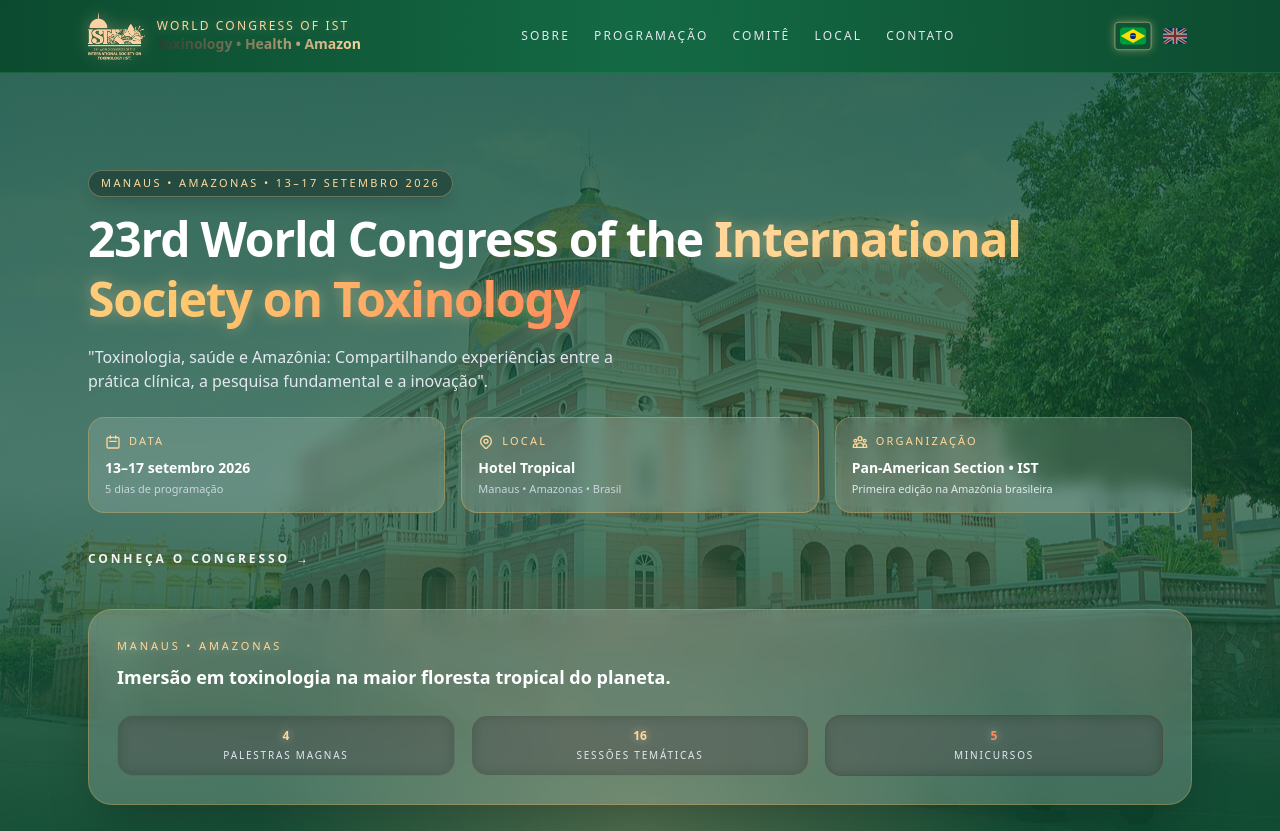
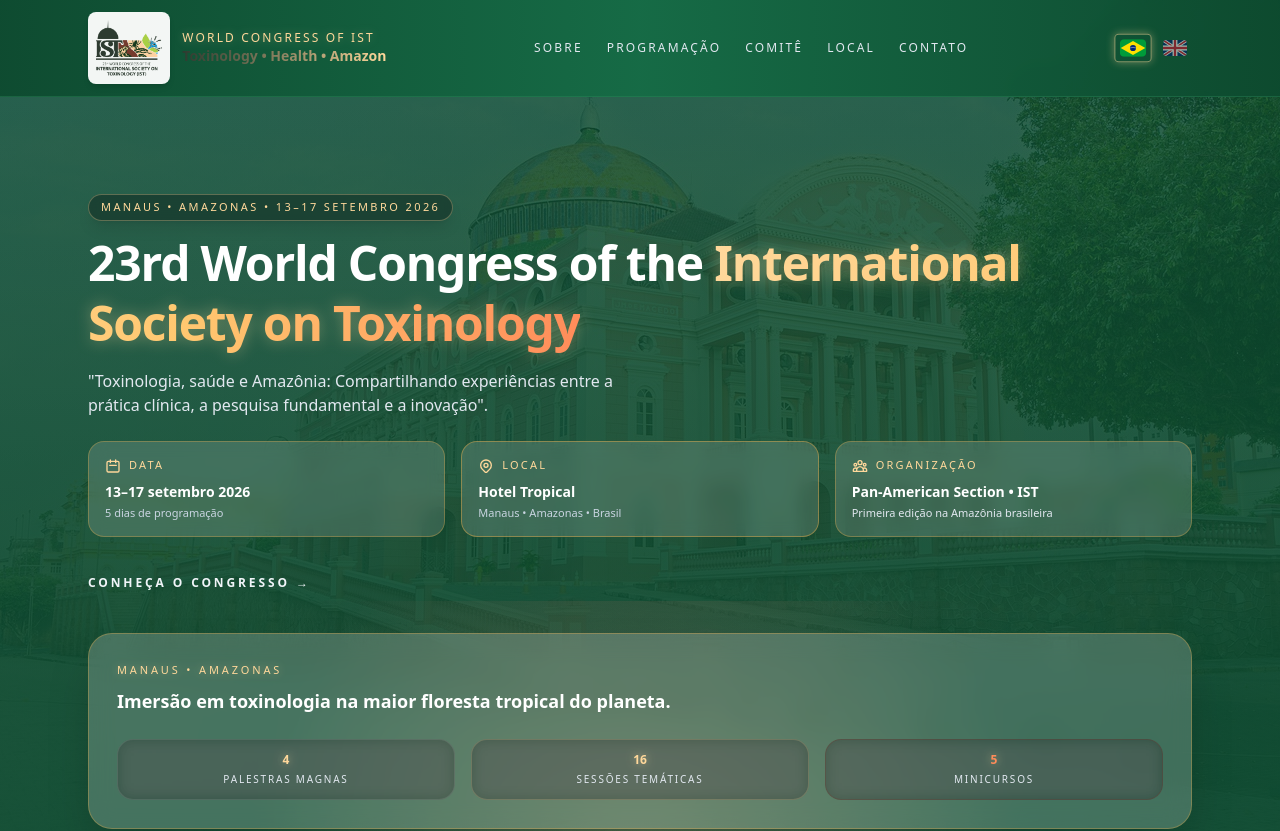
Before and after one commit to mestreshake/congresso-lp, a React (Vite) app: page / in a window 1280 px wide. Shown: the top 831 px of the page. Built offline with nearby package versions, Linux system fonts and the light colour scheme.

Commit message:
feat: add scroll bg

```diff
--- a/src/App.tsx
+++ b/src/App.tsx
@@ -8,12 +8,20 @@
 import SponsorsSection from './components/SponsorsSection'
 import Footer from './components/Footer'
 
+// Background fixo do Teatro Amazonas
+import teatroBg from './assets/Teatro_am_01.jpg'
+
 function App() {
   return (
-    <div className="min-h-screen bg-gradient-to-br from-[#0d4a2f] via-[#156b45] to-[#0d4a2f] text-slate-50">
+    <div
+      className="min-h-screen text-slate-50 bg-cover bg-center bg-fixed"
+      style={{ backgroundImage: `url(${teatroBg})` }}
+    >
+      {/* Overlay verde sobre o background */}
+      <div className="min-h-screen bg-gradient-to-b from-[#0d4a2f]/85 via-[#0d4a2f]/90 to-[#0d4a2f]/95">
         <Header />
 
-      {/* Hero com background image */}
+        {/* Hero */}
         <Hero />
 
         {/* Demais seções */}
@@ -28,6 +36,7 @@
 
         <Footer />
       </div>
+    </div>
   )
 }
 
--- a/src/components/AboutSection.tsx
+++ b/src/components/AboutSection.tsx
@@ -3,7 +3,7 @@
 
 // Fotos dos presidentes
 import anaMariaPhoto from '../assets/pessoas/AnaMoura_Photo.jpg'
-// import jacquelinePhoto from '../assets/pessoas/jacqueline.jpg' // Adicione quando tiver
+import jacquelinePhoto from '../assets/pessoas/jacqueline.jpeg'
 // import wueltonPhoto from '../assets/pessoas/wuelton.jpg' // Adicione quando tiver
 
 // Componente de foto com proporção fixa e alta qualidade
@@ -106,7 +106,7 @@
             whileHover={{ scale: 1.02, y: -5 }}
             className="flex h-full min-h-[180px] sm:min-h-[220px] flex-col items-center gap-3 sm:gap-4 rounded-xl sm:rounded-2xl bg-gradient-to-br from-[#0d4a2f]/70 to-[#156b45]/70 border border-[#2d8a5a]/50 p-4 sm:p-6 text-center cursor-default"
           >
-            <PhotoPlaceholder />
+            <PersonPhoto src={jacquelinePhoto} alt="Jacqueline de Almeida Gonçalves Sachett" />
             <div>
               <p className="text-sm sm:text-base font-semibold text-white">{t('about.president2')}</p>
               <p className="mt-0.5 sm:mt-1 text-[11px] sm:text-xs text-slate-300">
--- a/src/components/Header.tsx
+++ b/src/components/Header.tsx
@@ -1,6 +1,6 @@
 import { useTranslation } from 'react-i18next'
 import { useState } from 'react'
-import istLogo from '../assets/IST LOGO OFICIAL ESCOLHIDA BEGE.png'
+import istLogo from '../assets/IST LOGO OFICIAL ESCOLHIDA.png'
 import LanguageSwitcher from './LanguageSwitcher'
 
 const Header = () => {
@@ -19,11 +19,13 @@
     <header className="sticky top-0 z-30 border-b border-[#2d8a5a]/40 bg-gradient-to-r from-[#0d4a2f]/95 via-[#156b45]/95 to-[#0d4a2f]/95 backdrop-blur-md">
       <nav className="mx-auto flex max-w-6xl items-center justify-between px-4 py-3 md:px-6">
         <div className="flex items-center gap-2 sm:gap-3">
-          <img
-            src={istLogo}
-            alt="IST - International Society on Toxinology"
-            className="h-8 w-auto object-contain drop-shadow-[0_0_8px_rgba(253,209,161,0.4)] sm:h-10 md:h-12"
-          />
+          <div className="rounded-lg bg-white/95 p-2 shadow-md">
+            <img
+              src={istLogo}
+              alt="IST - International Society on Toxinology"
+              className="h-10 w-auto object-contain sm:h-12 md:h-14"
+            />
+          </div>
           <div className="leading-tight">
             <p className="text-[10px] uppercase tracking-[0.14em] text-[#ffd89b] drop-shadow-[0_0_4px_rgba(253,209,161,0.3)] sm:text-xs sm:tracking-[0.18em]">
               {t('header.congress')}
--- a/src/components/Hero.tsx
+++ b/src/components/Hero.tsx
@@ -2,8 +2,6 @@
 import * as motion from 'motion/react-client'
 import { useEffect, useState } from 'react'
 
-// Imagem do Teatro Amazonas como background
-import heroBg from '../assets/Teatro_am_01.jpg'
 
 // Componente de contador animado
 const AnimatedCounter = ({ value, color = '#ffd89b' }: { value: number; color?: string }) => {
@@ -38,11 +36,10 @@
 
   return (
     <section
-      className="relative min-h-[85vh] sm:min-h-[90vh] flex items-center bg-cover bg-center bg-no-repeat overflow-hidden"
-      style={{ backgroundImage: `url(${heroBg})` }}
+      className="relative min-h-[85vh] sm:min-h-[90vh] flex items-center overflow-hidden"
     >
-      {/* Overlay com gradiente - verde amazônico vibrante */}
-      <div className="absolute inset-0 bg-gradient-to-b from-[#0d4a2f]/80 via-[#0d4a2f]/70 to-[#0d4a2f]" />
+      {/* Overlay mais transparente para mostrar mais o background */}
+      <div className="absolute inset-0 bg-gradient-to-b from-transparent via-[#0d4a2f]/40 to-[#0d4a2f]/70" />
 
       {/* Conteúdo */}
       <div className="relative z-10 mx-auto max-w-6xl px-4 py-10 sm:py-16 md:px-6 md:py-24">
```
Also changed, not shown: src/assets/pessoas/jacqueline.jpeg (added). Lines whose indentation alone changed are shown as unchanged.
